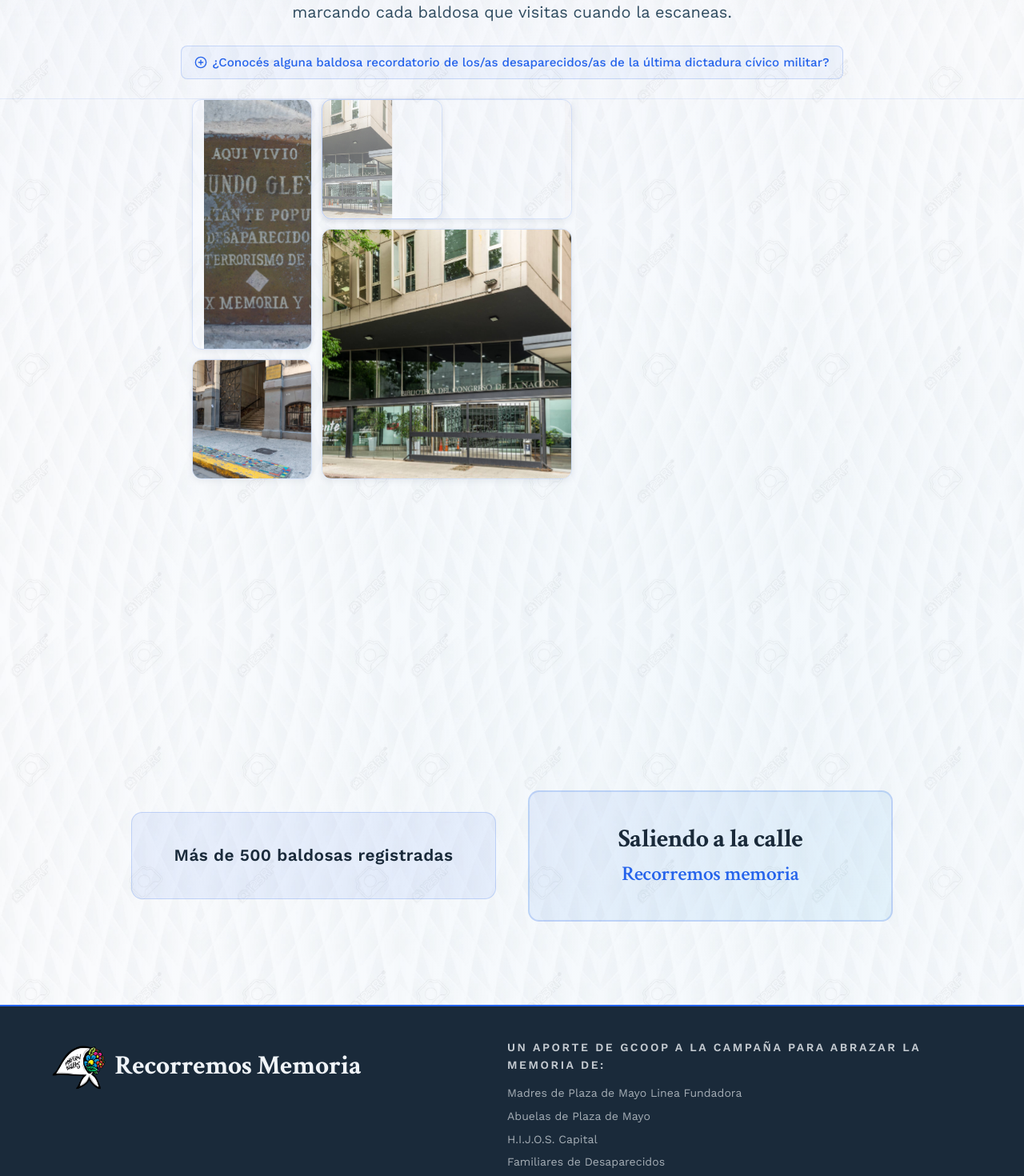
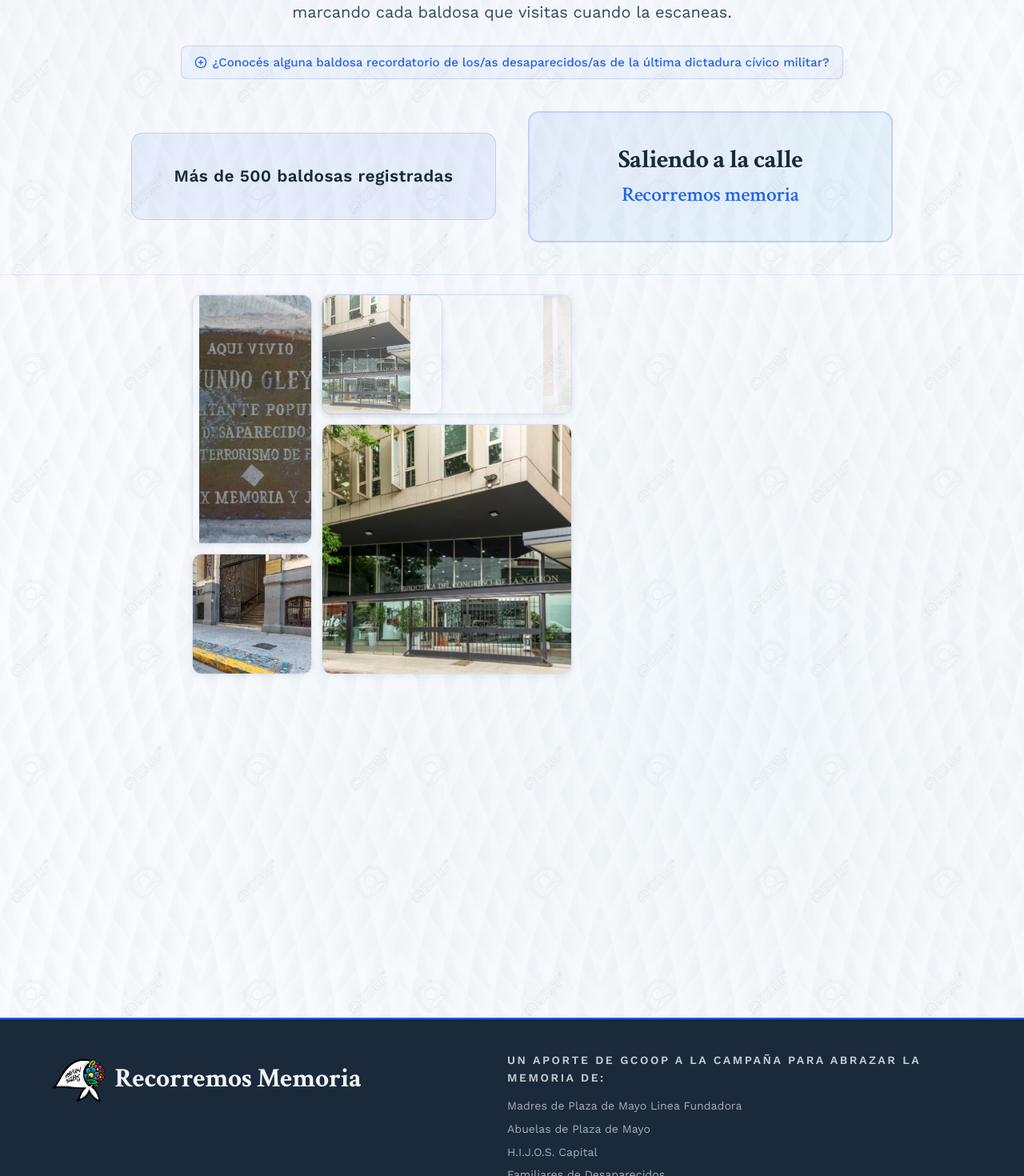
Before and after one commit to iacubdiego/RA_Baldosas_Memoria, a Next.js app: page / in a window 1280 px wide. Shown: the part 780-2250 px from the top of the page at 80% size. Built offline with nearby package versions, Linux system fonts and the light colour scheme.

Commit message:
Update page.tsx

```diff
--- a/app/page.tsx
+++ b/app/page.tsx
@@ -133,14 +133,13 @@ interface GridItemProps {
 }
 
 function GridItem({ images, area, index }: GridItemProps) {
-  // Cada item comienza con diferente foto (offset)
+  // Cada item comienza con offset inicial
   const initialPhotoIdx = index % Math.max(1, images.length);
   const [currentPhotoIdx, setCurrentPhotoIdx] = useState(initialPhotoIdx);
   const [isHovering, setIsHovering] = useState(false);
   const cycleTimerRef = useRef<ReturnType<typeof setInterval> | null>(null);
 
   const slideDirection = currentPhotoIdx % 2 === 0 ? 'from-left' : 'from-right';
-  // Cada item se inicia en diferente momento (escalonado)
   const itemInitialDelay = index * 200; // 200ms entre cada item
 
   // Auto-cycle con pausa en hover - comienza con delay diferenciado
@@ -209,15 +208,13 @@ function ImageGrid() {
   const [images, setImages] = useState<string[][]>([]);
 
   useEffect(() => {
-    // Seleccionar layout aleatorio
     const randomLayout = LAYOUTS[Math.floor(Math.random() * LAYOUTS.length)];
     setLayout(randomLayout);
 
-    // Seleccionar imágenes para cada item (2 imágenes por item)
     const selectedImages = randomLayout.items.map(() => {
       const allImages = Array.from({ length: 20 }, (_, i) => `images/slice/slice${String(i + 1).padStart(2, '0')}.jpg`);
       const shuffled = allImages.sort(() => Math.random() - 0.5);
-      return shuffled.slice(0, 2); // 2 imágenes por grid item
+      return shuffled.slice(0, 2);
     });
     setImages(selectedImages);
   }, []);
@@ -231,12 +228,15 @@ function ImageGrid() {
         animation: 'slideUpFade 0.9s cubic-bezier(0.25, 1, 0.5, 1) 4.4s forwards',
         marginTop: 'var(--space-md)',
         marginBottom: 'var(--space-lg)',
-        width: '100vw',
-        marginLeft: 'calc(-50vw + 50%)',
+        width: 'calc(100% + 2 * var(--space-lg))',
+        marginLeft: 'calc(-1 * var(--space-lg))',
+        marginRight: 'calc(-1 * var(--space-lg))',
+        paddingLeft: 'var(--space-lg)',
+        paddingRight: 'var(--space-lg)',
+        paddingTop: 'var(--space-md)',
+        paddingBottom: 'var(--space-md)',
         display: 'flex',
         justifyContent: 'center',
-        paddingLeft: 'var(--space-sm)',
-        paddingRight: 'var(--space-sm)',
         borderTop: '1px solid rgba(37, 99, 235, 0.1)',
       }}
     >
@@ -592,15 +592,12 @@ export default function Home() {
             </a>
           </div>
 
-          {/* Grid de imágenes */}
-          <ImageGrid />
-
-          {/* Contenedor flex: Contador + Bloque inspiracional */}
+          {/* Contenedor flex: Contador + Bloque inspiracional - ANTES del grid */}
           <div style={{
             opacity: 0,
-            animation: 'slideUpFade 0.9s cubic-bezier(0.25, 1, 0.5, 1) 5.0s forwards',
+            animation: 'slideUpFade 0.9s cubic-bezier(0.25, 1, 0.5, 1) 4.3s forwards',
             marginTop: 'var(--space-xl)',
-            marginBottom: 'var(--space-xl)',
+            marginBottom: 'var(--space-lg)',
             display: 'flex',
             gap: 'var(--space-lg)',
             justifyContent: 'center',
@@ -608,7 +605,7 @@ export default function Home() {
             flexWrap: 'wrap',
             width: '100%',
             maxWidth: '1000px',
-            margin: 'var(--space-xl) auto',
+            margin: 'var(--space-lg) auto var(--space-lg)',
             padding: '0 var(--space-md)',
           }}>
             {/* Bloque Contador */}
@@ -675,6 +672,9 @@ export default function Home() {
               </p>
             </div>
           </div>
+
+          {/* Grid de imágenes */}
+          <ImageGrid />
         </div>
       </div>
 
```
